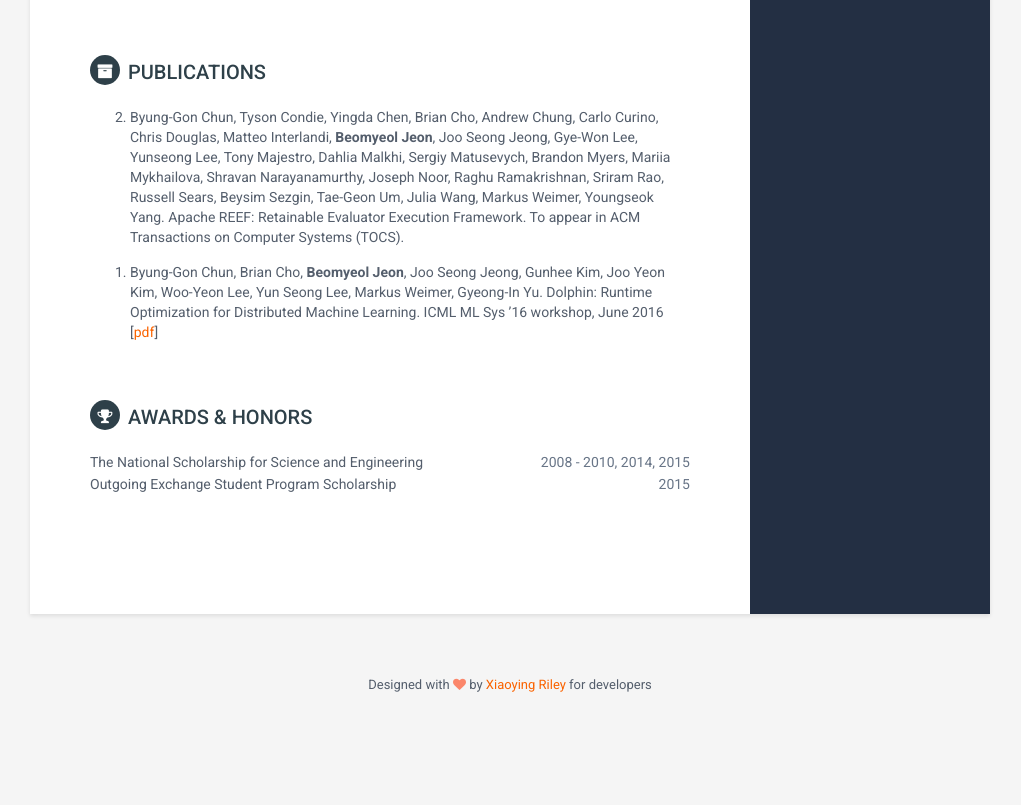
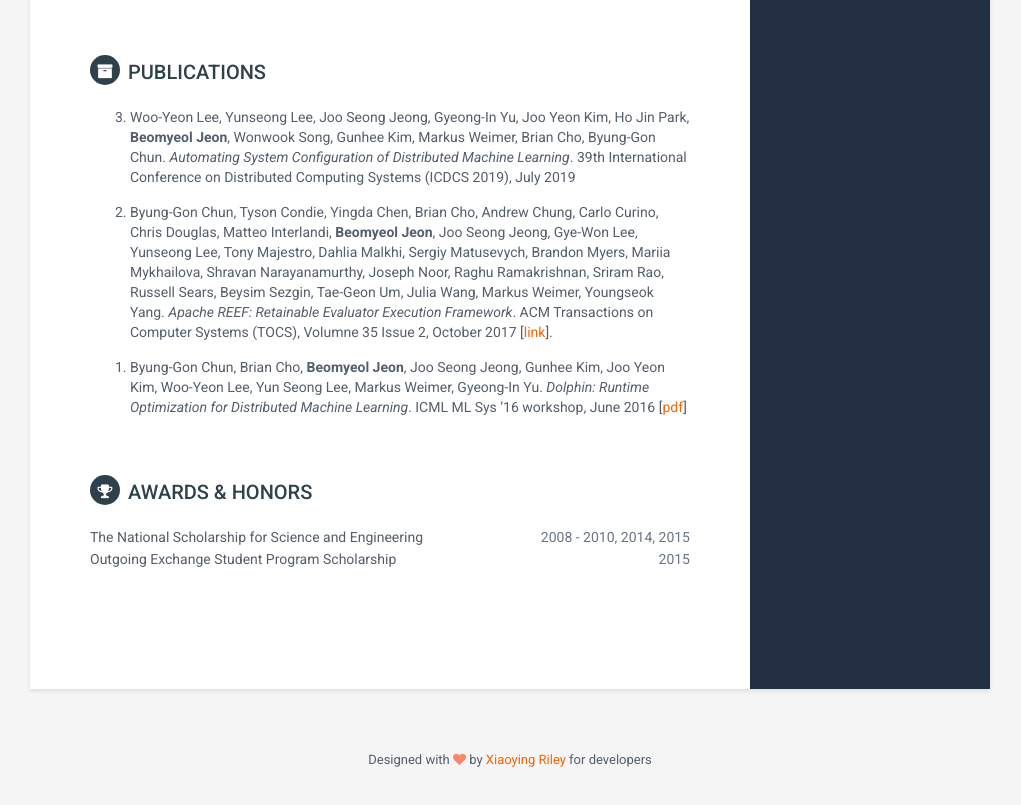
Before and after one commit to beomyeol/beomyeol.github.io, a plain HTML site: page index.html in a window 1280 px wide. Shown: the part 1074-1879 px from the top of the page, without its empty margins (130-1151 px from the left). Before the commit the page ends 1830 px from the top, so only its background shows below. Drawn offline with Linux system fonts and the light colour scheme.

Commit message:
Update publication

```diff
--- a/index.html
+++ b/index.html
@@ -215,13 +215,18 @@
         <h2 class="section-title"><i class="fa fa-archive"></i>Publications</h2>
         <ol reversed>
           <li>
+            Woo-Yeon Lee, Yunseong Lee, Joo Seong Jeong, Gyeong-In Yu, Joo Yeon Kim, Ho Jin Park, <b>Beomyeol Jeon</b>, Wonwook Song, Gunhee Kim, Markus Weimer, Brian Cho, Byung-Gon Chun.
+            <i>Automating System Configuration of Distributed Machine Learning</i>.
+            39th International Conference on Distributed Computing Systems (ICDCS 2019), July 2019
+          </li>
+          <li>
             Byung-Gon Chun, Tyson Condie, Yingda Chen, Brian Cho, Andrew Chung, Carlo Curino, Chris Douglas, Matteo Interlandi, <b>Beomyeol Jeon</b>, Joo Seong Jeong, Gye-Won Lee, Yunseong Lee, Tony Majestro, Dahlia Malkhi, Sergiy Matusevych, Brandon Myers, Mariia Mykhailova, Shravan Narayanamurthy, Joseph Noor, Raghu Ramakrishnan, Sriram Rao, Russell Sears, Beysim Sezgin, Tae-Geon Um, Julia Wang, Markus Weimer, Youngseok Yang.
-            Apache REEF: Retainable Evaluator Execution Framework.
-            To appear in ACM Transactions on Computer Systems (TOCS).
+            <i>Apache REEF: Retainable Evaluator Execution Framework</i>.
+            ACM Transactions on Computer Systems (TOCS), Volumne 35 Issue 2, October 2017 [<a href="https://dl.acm.org/citation.cfm?id=3132037">link</a>].
           </li>
           <li>
             Byung-Gon Chun, Brian Cho, <b>Beomyeol Jeon</b>, Joo Seong Jeong, Gunhee Kim, Joo Yeon Kim, Woo-Yeon Lee, Yun Seong Lee, Markus Weimer, Gyeong-In Yu.
-            Dolphin: Runtime Optimization for Distributed Machine Learning.
+            <i>Dolphin: Runtime Optimization for Distributed Machine Learning</i>.
             ICML ML Sys ’16 workshop, June 2016 [<a href="resources/papers/dolphin-icml-mlsys2016.pdf">pdf</a>]
           </li>
         </ol>
```
